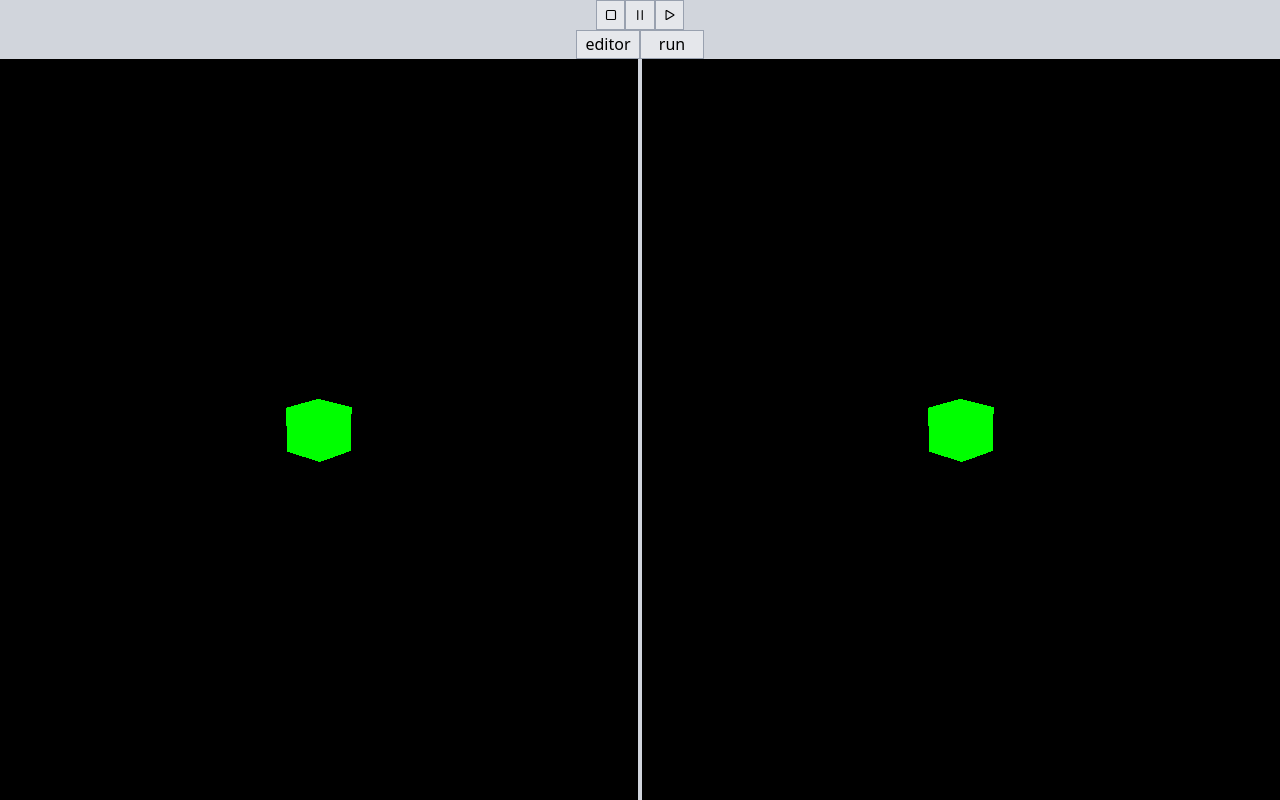
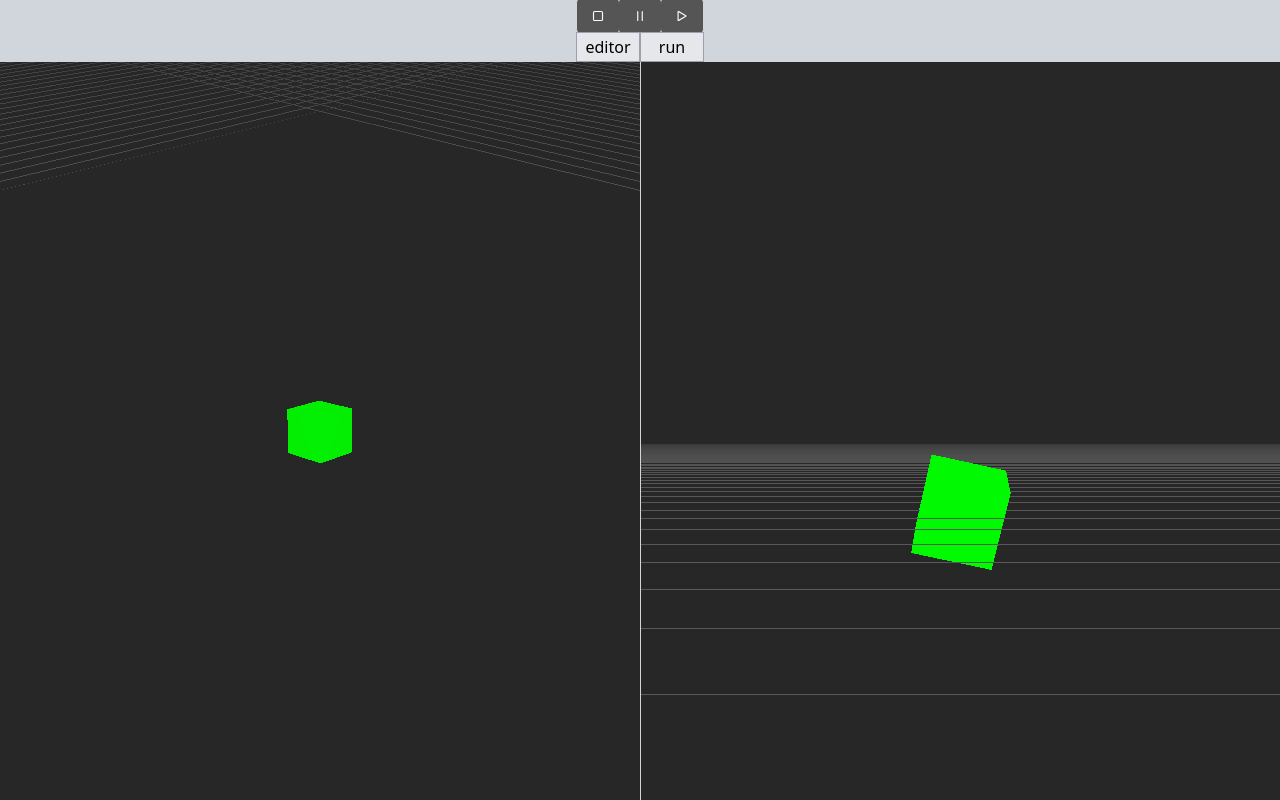
Before and after one commit to ViniciusGoncalves00/three-explorer, a website built with webpack: page index.html in a window 1280 px wide. Built offline with nearby package versions, Linux system fonts and the light colour scheme.

Commit message:
improvements

```diff
--- a/index.html
+++ b/index.html
@@ -20,19 +20,19 @@
   <div class="bg-gray-300 w-full h-screen flex flex-col">
     <div id="time-controls" class="w-full h-8 flex items-center justify-center">
       <button id="stop"
-        class="h-full aspect-square bg-gray-200 border border-gray-400 flex items-center justify-center">
+        class="btn btn--time-controller">
         <svg xmlns="http://www.w3.org/2000/svg" width="18" height="18" fill="currentColor" class="bi bi-stop" viewBox="0 0 16 16">
             <path d="M3.5 5A1.5 1.5 0 0 1 5 3.5h6A1.5 1.5 0 0 1 12.5 5v6a1.5 1.5 0 0 1-1.5 1.5H5A1.5 1.5 0 0 1 3.5 11zM5 4.5a.5.5 0 0 0-.5.5v6a.5.5 0 0 0 .5.5h6a.5.5 0 0 0 .5-.5V5a.5.5 0 0 0-.5-.5z"/>
         </svg>
       </button>
       <button id="pause"
-          class="h-full aspect-square bg-gray-200 border border-gray-400 flex items-center justify-center">
+          class="btn btn--time-controller">
           <svg xmlns="http://www.w3.org/2000/svg" width="18" height="18" fill="currentColor" class="bi bi-pause" viewBox="0 0 16 16">
               <path d="M6 3.5a.5.5 0 0 1 .5.5v8a.5.5 0 0 1-1 0V4a.5.5 0 0 1 .5-.5m4 0a.5.5 0 0 1 .5.5v8a.5.5 0 0 1-1 0V4a.5.5 0 0 1 .5-.5"/>
           </svg>
       </button>
       <button id="play"
-          class="h-full aspect-square bg-gray-200 border border-gray-400 flex items-center justify-center">
+          class="btn btn--time-controller">
           <svg xmlns="http://www.w3.org/2000/svg" width="18" height="18" fill="currentColor" class="bi bi-play" viewBox="0 0 16 16">
               <path d="M10.804 8 5 4.633v6.734zm.792-.696a.802.802 0 0 1 0 1.392l-6.363 3.692C4.713 12.69 4 12.345 4 11.692V4.308c0-.653.713-.998 1.233-.696z"/>
           </svg>
@@ -46,7 +46,7 @@
         run
       </button>
     </div>
-    <div id="viewport-container" class="w-full h-full flex space-x-1">
+    <div id="viewport-container" class="w-full h-full flex space-x-[1px]">
       <div id="viewport-editor" class="w-full h-full"></div>
       <div id="viewport-run" class="w-full h-full"></div>
     </div>
--- a/src/core/graphics/three/three-camera.ts
+++ b/src/core/graphics/three/three-camera.ts
@@ -27,6 +27,7 @@ export class CameraController {
     // private _inputManager: InputManager;
     private _speed: number = 1;
     private _orbitControls: OrbitControls;
+    public get orbitControls(): OrbitControls { return this._orbitControls };
 
     private _wasMoving: boolean = false;
 
@@ -39,8 +40,6 @@ export class CameraController {
         const aspect_ratio = this._canvas.clientWidth / this._canvas.clientHeight;
         const perspective_camera = new THREE.PerspectiveCamera(50, aspect_ratio, 0.01, 100000);
         this._camera = perspective_camera;
-        this._camera.position.set(10, 10, 10);
-        this._camera.lookAt(new THREE.Vector3(0, 0, 0));
 
         // this._inputManager = InputManager.GetInstance();
 
--- a/src/core/graphics/three/three-engine.ts
+++ b/src/core/graphics/three/three-engine.ts
@@ -33,12 +33,15 @@ export class ThreeEngine implements IUpdatable, IObserver {
     this.cameraEditor = new CameraController(containerEditor);
     this.cameraRun = new CameraController(containerRun);
 
+    this.cameraEditor.GetCamera().position.set(10, 10, 10);
+    this.cameraEditor.GetCamera().lookAt(0, 0, 0);
+    this.cameraRun.GetCamera().position.set(0, 1, -10);
+    this.cameraRun.GetCamera().lookAt(0, 1, 0);
+
     this.rendererEditor.setActive(true);
     this.rendererRun.setActive(true);
     this.cameraEditor.setActive(true);
     this.cameraRun.setActive(false);
-
-    (window.timeController as any) = this._engine.timeController;
 
     this._engine.timeController.attach(this);
     // this._engine.timeController.attach(this.rendererEditor);
@@ -51,21 +54,17 @@ export class ThreeEngine implements IUpdatable, IObserver {
   public onNotify(subject: ISubject, args?: string[]) {
     if(subject instanceof TimeController) {
       if (args?.includes('Start')) {
-        this.rendererEditor.setActive(false);
-        this.rendererRun.setActive(true);
+        this.cameraEditor.orbitControls.enabled = false;
+        this.cameraRun.orbitControls.enabled = true;
       } else if (args?.includes('Stop')) {
-        this.rendererEditor.setActive(true);
-        this.rendererRun.setActive(false);
+        this.cameraEditor.orbitControls.enabled = true;
+        this.cameraRun.orbitControls.enabled = false;
       }
     }
   }
 
   public update(deltaTime: number): void {
-    if (this.rendererEditor.isActive) {
-      this.rendererEditor.render(this.scene.scene, this.cameraEditor.GetCamera());
-    }
-    if (this.rendererRun.isActive) {
-      this.rendererRun.render(this.scene.scene, this.cameraRun.GetCamera());
-    }
+    this.rendererEditor.render(this.scene.scene, this.cameraEditor.GetCamera());
+    this.rendererRun.render(this.scene.scene, this.cameraRun.GetCamera());
   }
 }
--- a/src/core/graphics/three/three-renderer.ts
+++ b/src/core/graphics/three/three-renderer.ts
@@ -27,7 +27,6 @@ export class RendererManager implements IUpdatable, IObserver {
 
   public setActive(value: boolean) {
     this._active = value;
-    this.renderer.domElement.style.display = value ? 'block' : 'none';
   }
 
   public onNotify(subject: ISubject, args?: string[]) {
--- a/src/core/graphics/three/three-scene.ts
+++ b/src/core/graphics/three/three-scene.ts
@@ -11,8 +11,13 @@ export class ThreeScene implements IUpdatable {
     const geometry = new THREE.BoxGeometry();
     const material = new THREE.MeshBasicMaterial({ color: 0x00ff00 });
     this.cube = new THREE.Mesh(geometry, material);
+    this.scene.background = new THREE.Color(0.02, 0.02, 0.02);
+    this.scene.fog = new THREE.Fog(new THREE.Color(0.02, 0.02, 0.02), 0, 100);
 
     this.scene.add(this.cube);
+
+    const gridHelper = new THREE.GridHelper(100, 100, new THREE.Color(0.1, 0.1, 0.1), new THREE.Color(0.1, 0.1, 0.1));
+    this.scene.add(gridHelper);
   }
 
   update(deltaTime: number) {
--- a/src/main.ts
+++ b/src/main.ts
@@ -1,4 +1,5 @@
 import './styles.css';
+import './ui/styles/time-controller.css';
 
 import { ThreeEngine } from './core/graphics/three/three-engine';
 import { Engine } from './core/engine/engine';
--- a/src/ui/handlers/time-controller-handler.ts
+++ b/src/ui/handlers/time-controller-handler.ts
@@ -12,9 +12,9 @@ export class TimeControllerHandler implements IObserver {
     this.pause = document.getElementById('pause');
     this.stop = document.getElementById('stop');
 
-    if (!this.play) console.warn('[UI] Element with ID "play" not founded.');
-    if (!this.pause) console.warn('[UI] Element with ID "pause" not founded.');
-    if (!this.stop) console.warn('[UI] Element with ID "stop" not founded.');
+    if (!this.play) console.warn('[UI] Element with ID "play" not found.');
+    if (!this.pause) console.warn('[UI] Element with ID "pause" not found.');
+    if (!this.stop) console.warn('[UI] Element with ID "stop" not found.');
 
     this.play?.addEventListener('click', () => timeController.start());
     this.pause?.addEventListener('click', () => timeController.pause());
@@ -26,20 +26,16 @@ export class TimeControllerHandler implements IObserver {
       if (!args) return;
 
       if (args.includes('Start')) {
-          this.play?.style && (this.play.style.display = 'none');
-          this.pause?.style && (this.pause.style.display = 'flex');
+        this.play?.classList.add('btn--actived');
       }
       if (args.includes('Pause')) {
-          this.play?.style && (this.play.style.display = 'flex');
-          this.pause?.style && (this.pause.style.display = 'none');
+        this.play?.classList.remove('btn--actived');
       }
       if (args.includes('Unpause')) {
-          this.play?.style && (this.play.style.display = 'none');
-          this.pause?.style && (this.pause.style.display = 'flex');
+        this.play?.classList.add('btn--actived');
       }
       if (args.includes('Stop')) {
-          this.play?.style && (this.play.style.display = 'flex');
-          this.pause?.style && (this.pause.style.display = 'none');
+        this.play?.classList.remove('btn--actived');
       }
   }
 }
--- /dev/null
+++ b/src/ui/styles/time-controller.css
@@ -0,0 +1,24 @@
+/* time-controller.css */
+.btn {
+    padding: 8px 12px;
+    border: none;
+    border-radius: 4px;
+    font-weight: bold;
+    cursor: pointer;
+  }
+
+  .btn:hover {
+    filter: brightness(1.2);
+    transform: scale(1.05);
+    transition: all 0.2s ease;
+  }
+
+  .btn--time-controller {
+    background-color: #555555;
+    color: white;
+  }
+
+  .btn--actived {
+    box-shadow: 0 0 8px #c0125a99;
+    transform: scale(1.05);
+  }
```
